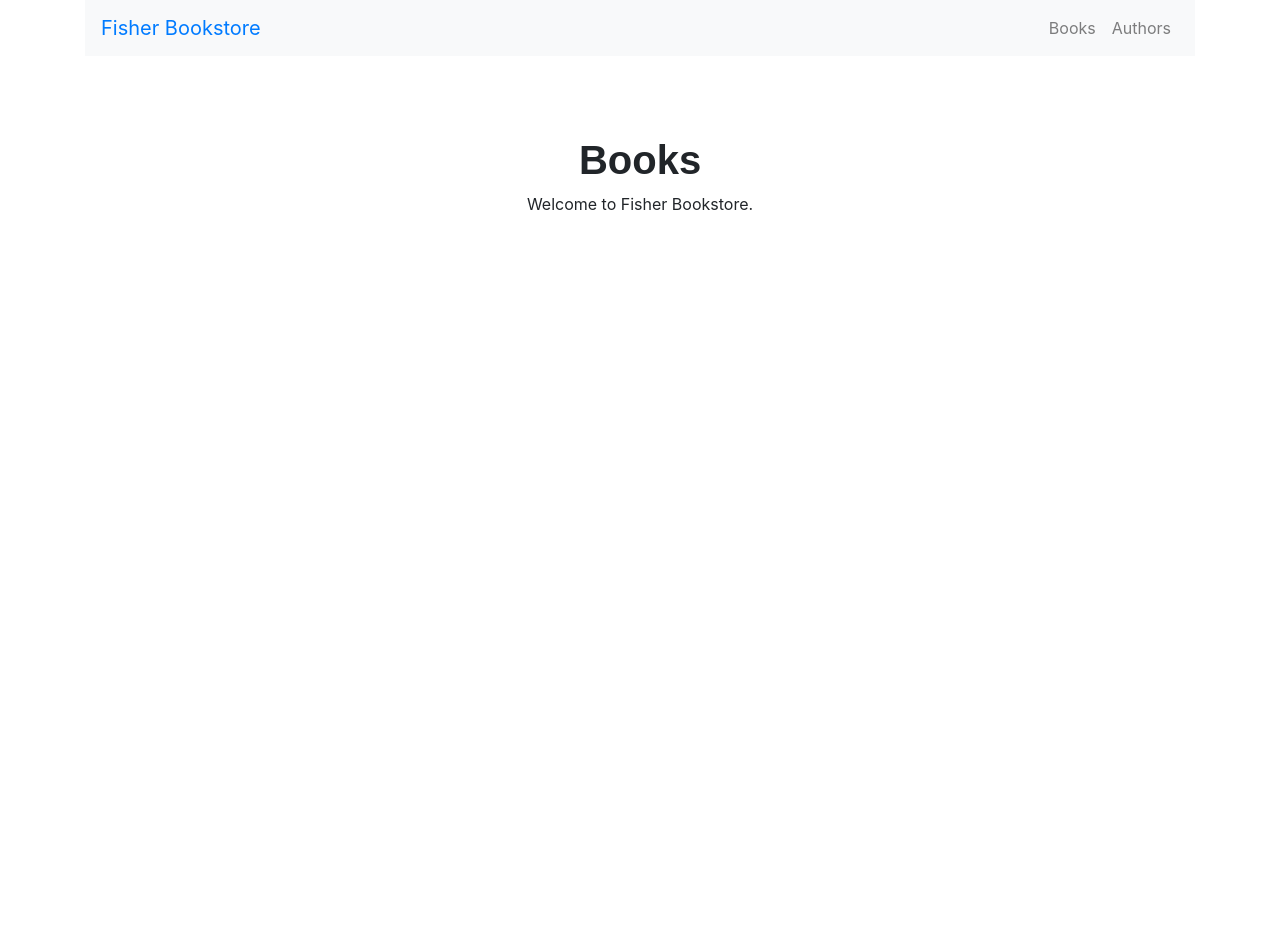
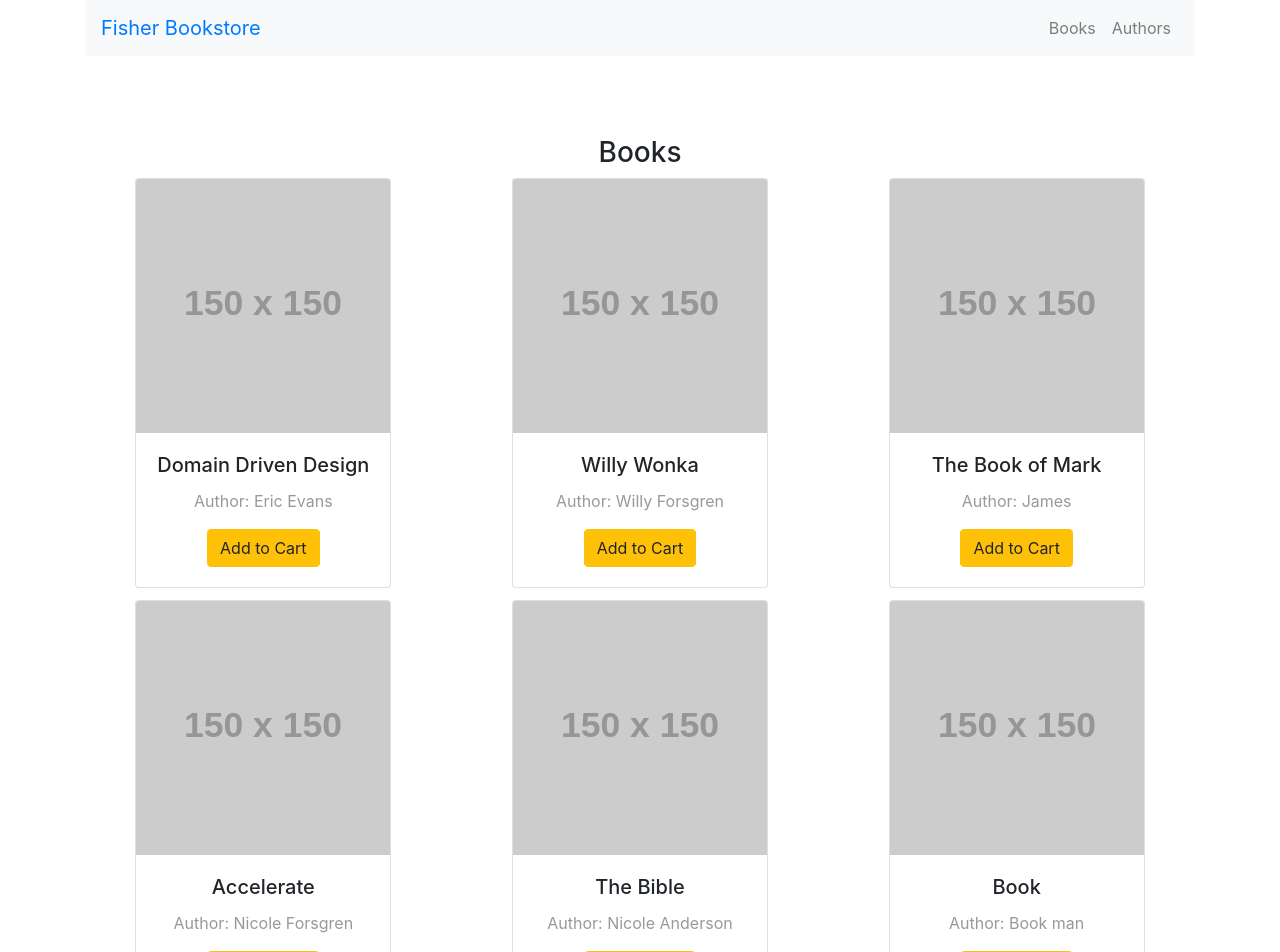
Before and after one commit to wturon/fisher-bookstore, a React (Create React App) app: page /Books in a window 1280 px wide. Shown: the top 952 px of the page. Before the commit the page ends 800 px from the top, so only its background shows below. Built offline with nearby package versions, Linux system fonts and the light colour scheme.

Commit message:
Rendering the array of books

```diff
--- /dev/null
+++ b/src/Books/BookDisplay.js
@@ -0,0 +1,16 @@
+import React from "react";
+import { BookCard } from "./BookCard";
+import { CardColumns } from "react-bootstrap";
+
+export default function BookDisplay(props) {
+    return(
+        <div className="display">
+            <h3>Books</h3>
+            <CardColumns>
+                {props.books.map(b => (
+                    <BookCard book={b} key={b.id} />
+                ))}
+            </CardColumns>
+        </div>
+    );
+}
--- a/src/Books/Books.js
+++ b/src/Books/Books.js
@@ -1,13 +1,73 @@
-import React from "react";
+import React, { Component } from "react";
 import "./Books.css";
+import BookDisplay from "./BookDisplay";
 
-export default function Books() {
+
+export default class Books extends Component {
+    constructor(props) {
+        super(props);
+        this.state = {
+            books: [
+                {
+                    id: 1,
+                    title: "Domain Driven Design",
+                    author: "Eric Evans",
+                    isbn: "978-0321125217",
+                },
+                {
+                    id: 2,
+                    title: "Accelerate",
+                    author: "Nicole Forsgren",
+                    isbn: "978-1942788331",
+                },
+                {
+                    id: 3,
+                    title: "The Big Bang",
+                    author: "Nicole Frank",
+                    isbn: "978-1942788332",
+                },
+                {
+                    id: 4,
+                    title: "Willy Wonka",
+                    author: "Willy  Forsgren",
+                    isbn: "978-1942788333",
+                },
+                {
+                    id: 5,
+                    title: "The Bible",
+                    author: "Nicole Anderson",
+                    isbn: "978-1942788334",
+                },
+                {
+                    id: 6,
+                    title: "The Book of James",
+                    author: "Mark",
+                    isbn: "978-1942788335",
+                },
+                {
+                    id: 7,
+                    title: "The Book of Mark",
+                    author: "James",
+                    isbn: "978-1942788336",
+                },
+                {
+                    id: 8,
+                    title: "Book",
+                    author: "Book man",
+                    isbn: "978-1942788337",
+                }
+            ]
+        };
+    }
+
+  render(){
     return(
         <div className="Books">
             <div className="lander">
-                <h1>Books</h1>
-                <p1>Welcome to Fisher Bookstore.</p1>
+                <BookDisplay books={this.state.books} />
             </div>
         </div>
     );
+  }
+
 }
```
